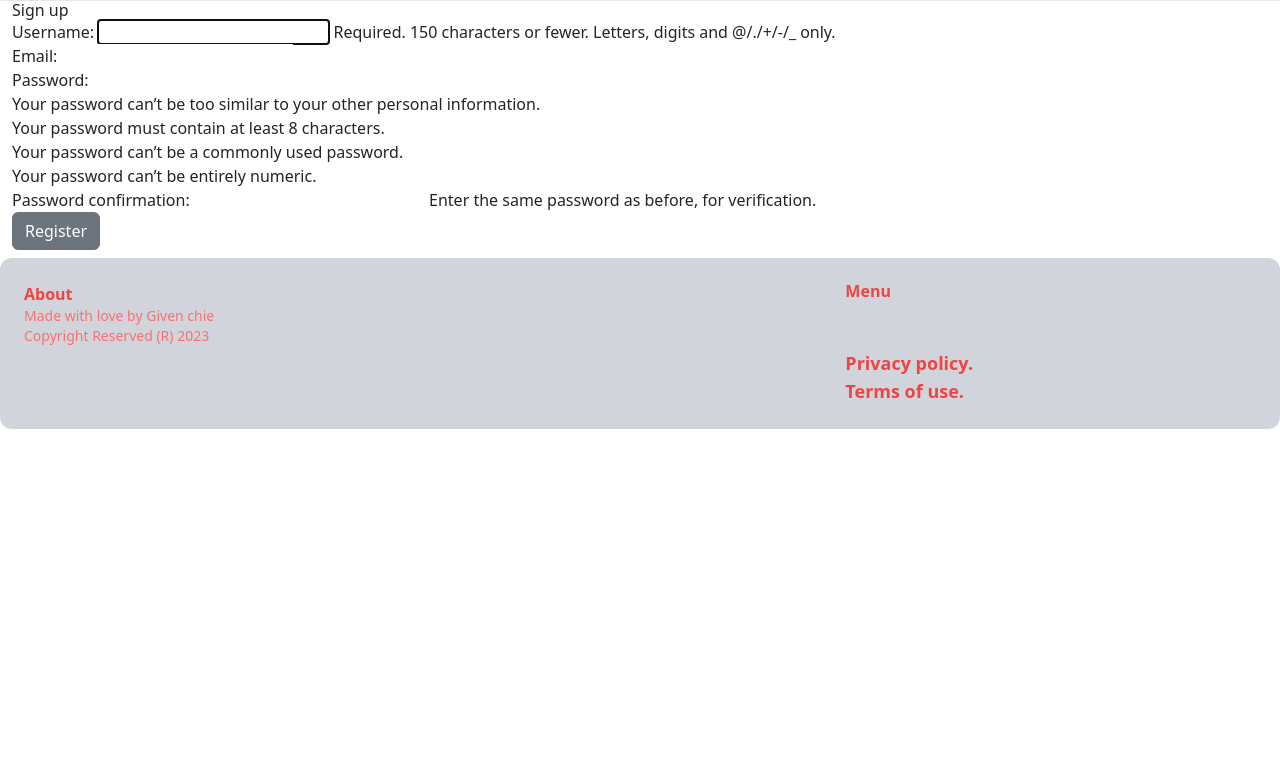
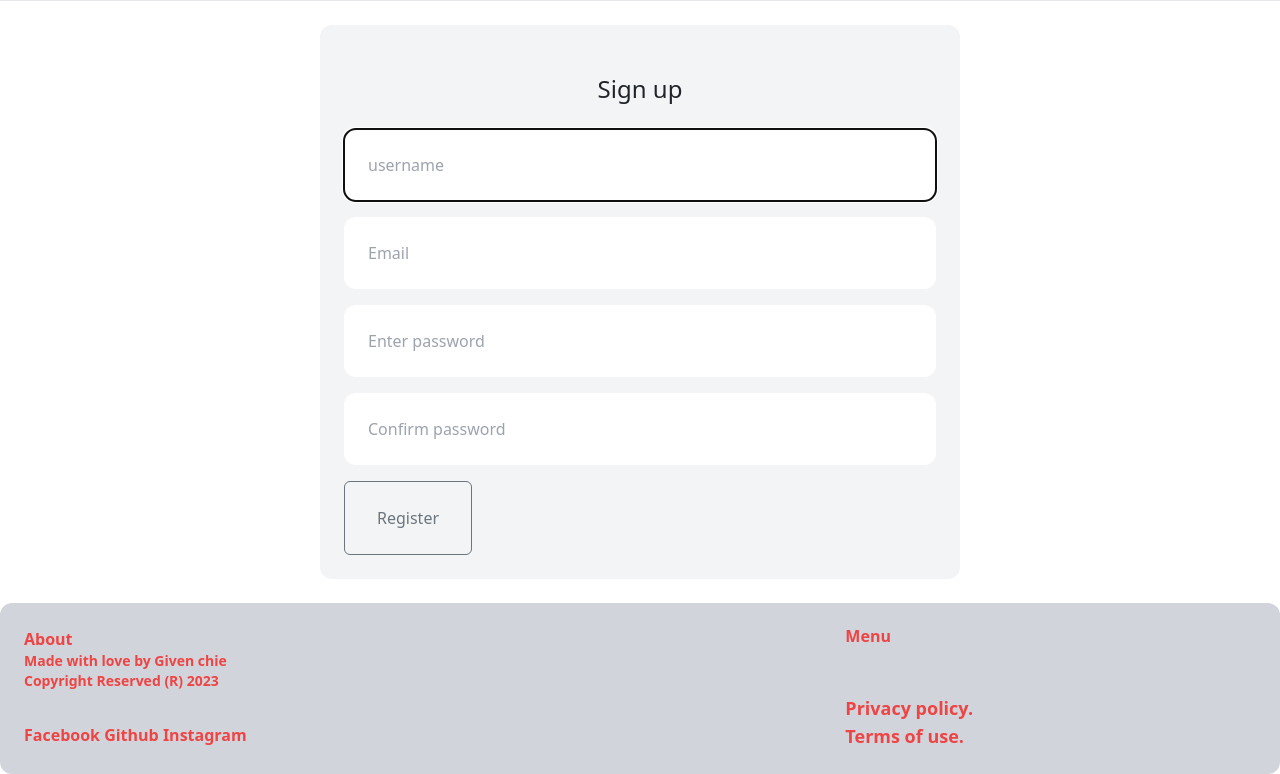
Before and after one commit to GivenMoreti/Ecommerce_project, a Django app: page /register/ in a window 1280 px wide. Shown: the part 76-850 px from the top of the page. Before the commit the page ends 505 px from the top, so only its background shows below. Run offline with Django 4.2, Linux system fonts and the light colour scheme; some libraries are stand-ins or nearby versions.

Commit message:
style forms.py widgets

```diff
--- a/products/forms.py
+++ b/products/forms.py
@@ -25,6 +25,26 @@ class RegistrationForm(UserCreationForm):
         model = User
         fields = ('username', 'email', 'password1', 'password2')
 
+    username = forms.CharField(widget=forms.TextInput(attrs={
+        'placeholder':"username",
+        'class':'w-full py-4 px-6 rounded-xl'
+    }))
+
+    email = forms.CharField(widget=forms.EmailInput(attrs={
+        'placeholder':"Email",
+        'class':'w-full py-4 px-6 rounded-xl'
+    }))
+    password1 = forms.CharField(widget=forms.PasswordInput(attrs={
+        'placeholder':"Enter password",
+        'class':'w-full py-4 px-6 rounded-xl'
+    }))
+
+    password2 = forms.CharField(widget=forms.PasswordInput(attrs={
+        'placeholder':"Confirm password",
+        'class':'w-full py-4 px-6 rounded-xl'
+    }))
+
+
     def save(self, commit=True):
         user = super(RegistrationForm, self).save(commit=False)
         user.email = self.cleaned_data['email']
--- a/products/templates/products/footer.html
+++ b/products/templates/products/footer.html
@@ -2,12 +2,17 @@
   <div class="w-2/3 pr-10">
     <a href="{% url 'about'%}" class="mb-5 font-bold text-red-500">About</a>
 
-    <p class="text-sm font semi-bold text-red-400">
+    <p class="text-sm font font-bold text-red-500">
       Made with love by Given chie
     </p>
-    <p class="text-sm font semi-bold text-red-400">
+    <p class="text-sm font font-bold text-red-500">
       Copyright Reserved (R) 2023
     </p>
+    <div class="mt-8 text-red-500 font-bold">
+      <a href="www.facebook.com">Facebook</a>
+      <a href="www.github.com">Github</a>
+      <a href="www.instagram.com">Instagram</a>
+    </div>
   </div>
   <div class="w-1/3">
     <h3 class="mb-5 font-bold text-red-500">Menu</h3>
--- a/products/templates/products/index.html
+++ b/products/templates/products/index.html
@@ -8,9 +8,11 @@
 
 <!-- contents starts here -->
 <!-- heading -->
-<div class=" px-6 py-12 bg-gray-100 ">
+<div class="px-6 py-12 bg-gray-100">
   <!-- <h1 class="text-4xl text-black-900 text-center m-auto">Global.</h1> -->
-  <p class="text-red-400 text-center text-xl m-auto">Place your items & leave the rest to us!</p>
+  <p class="text-red-500 text-center text-xl m-auto">
+    Place your items & leave the rest to us!
+  </p>
 </div>
 
 <!-- card start -->
--- a/products/templates/products/register.html
+++ b/products/templates/products/register.html
@@ -1,13 +1,24 @@
 {% extends "products/base.html" %} {%block content%}
-<div class="container">
-  <div class="heading">
-    <h1>Sign up</h1>
+
+<div class="w-1/2 my-6 mx-auto p-6 bg-gray-100 rounded-xl">
+  <h1 class="mb-6 mt-6 text-2xl text-center">Sign up</h1>
+
+  <form method="POST">
+    {% csrf_token %}
+    <div class="mb-3 m-auto text-center">{{form.username}}</div>
+    <div class="mb-3 text-center" >{{form.email}}</div>
+    <div class="mb-3 text-center">{{form.password1}}</div>
+    <div class="mb-3 text-center">{{form.password2}}</div>
+    {% if form.errors or form.non_field_errors%}
+    <div class="mb-3 p-6 bg-red-100 rounded-xl">
+      {%for field in form %} {{field.errors}} {%endfor%}
+      {{form.non_field_errors}}
+    </div>
+    {%endif%}
+  <div class="content-cnter">
+    <button type="submit" class="btn btn-outline-secondary py-4 px-8">Register</button>
   </div>
-  <form method="POST">
-    {% csrf_token %} {{ form.as_p }}
 
-    <button type="submit" class="btn btn-secondary btn-block">Register</button>
   </form>
 </div>
-
 {% endblock%}
```
Also changed, not shown: db.sqlite3.
